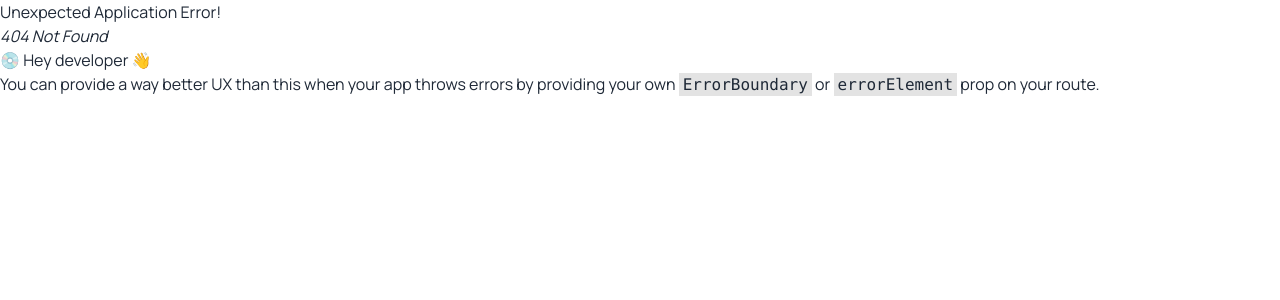
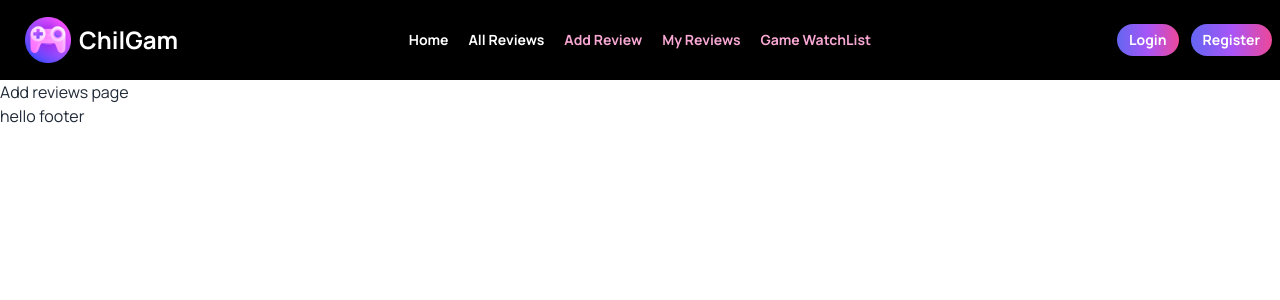
Before and after one commit to DKAbir111/Chill-gamer-client, a React (Vite) app: page /addreview in a window 1280 px wide. Before the commit this address had no page. Shown: the top 300 px of the page. Built offline with nearby package versions, Linux system fonts and the light colour scheme.

Commit message:
navbar component developed

```diff
--- /dev/null
+++ b/src/components/footer/Footer.jsx
@@ -0,0 +1,7 @@
+export default function Footer() {
+    return (
+        <div>
+            hello footer
+        </div>
+    )
+}
--- /dev/null
+++ b/src/components/navbar/Navbar.jsx
@@ -0,0 +1,68 @@
+import { Link, NavLink } from "react-router-dom"
+import Logo from '/game.png'
+
+export default function Navbar() {
+    const links = <>
+        <NavLink to='/' className={({ isActive }) =>
+            isActive ? "text-pink-300" : "text-white"
+        }>Home</NavLink>
+        <NavLink to='/allreview' className={({ isActive }) =>
+            isActive ? "text-pink-300" : "text-white"
+        }>All Reviews</NavLink>
+        <NavLink to='/addreview' className={({ isActive }) =>
+            isActive ? "text-pink-300" : "text-white"
+        }>Add Review</NavLink>
+        <NavLink className={({ isActive }) =>
+            isActive ? "text-pink-300" : "text-white"
+        }>My Reviews </NavLink>
+        <NavLink className={({ isActive }) =>
+            isActive ? "text-pink-300" : "text-white"
+        }>Game WatchList </NavLink>
+    </>
+    return (
+        <nav className="bg-black">
+            <div className="navbar text-white container mx-auto py-4">
+                <div className="navbar-start">
+                    <div className="dropdown">
+                        <div tabIndex={0} role="button" className="btn btn-ghost lg:hidden">
+                            <svg
+                                xmlns="http://www.w3.org/2000/svg"
+                                className="h-5 w-5"
+                                fill="none"
+                                viewBox="0 0 24 24"
+                                stroke="currentColor">
+                                <path
+                                    strokeLinecap="round"
+                                    strokeLinejoin="round"
+                                    strokeWidth="2"
+                                    d="M4 6h16M4 12h8m-8 6h16" />
+                            </svg>
+                        </div>
+                        <ul
+                            tabIndex={0}
+                            className="menu menu-sm dropdown-content bg-black rounded-box z-[1] mt-3 w-52 p-2 shadow">
+                            {
+                                links
+                            }
+                        </ul>
+                    </div>
+                    <Link to='/' className="btn btn-ghost">
+                        <img src={Logo} alt="" className="h-full" />
+                        <span className="text-2xl font-bold">ChilGam</span>
+                    </Link>
+                </div>
+                <div className="navbar-center hidden lg:flex">
+                    <ul className="menu menu-horizontal px-1 flex gap-5 font-semibold">
+                        {
+                            links
+                        }
+                    </ul>
+                </div>
+                <div className="navbar-end flex gap-3">
+                    <Link className="btn btn-sm rounded-full bg-gradient-to-r from-indigo-500 via-purple-500 to-pink-500 border-none text-white">Login</Link>
+                    <Link className="btn btn-sm rounded-full bg-gradient-to-r from-indigo-500 via-purple-500 to-pink-500 border-none text-white">Register</Link>
+                </div>
+            </div>
+        </nav>
+    )
+}
--- /dev/null
+++ b/src/components/root/Root.jsx
@@ -0,0 +1,13 @@
+import { Outlet } from "react-router-dom";
+import Navbar from "../navbar/Navbar";
+import Footer from "../footer/Footer";
+
+export default function Root() {
+    return (
+        <div>
+            <Navbar />
+            <Outlet />
+            <Footer />
+        </div>
+    )
+}
```
Also changed, not shown: src/routes/router.jsx (+16 -1 lines), public/game.png (added).
